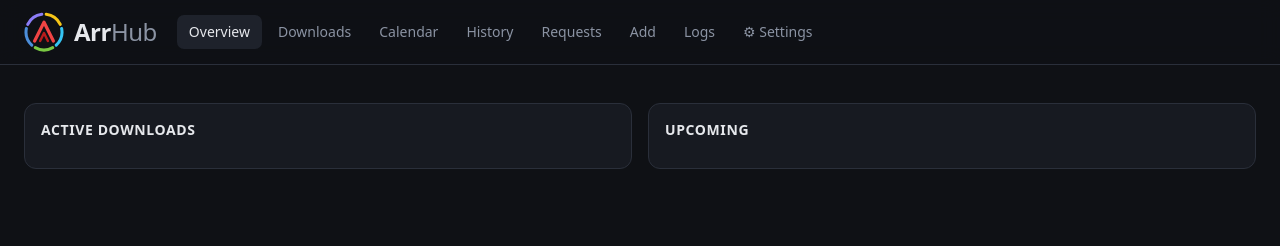
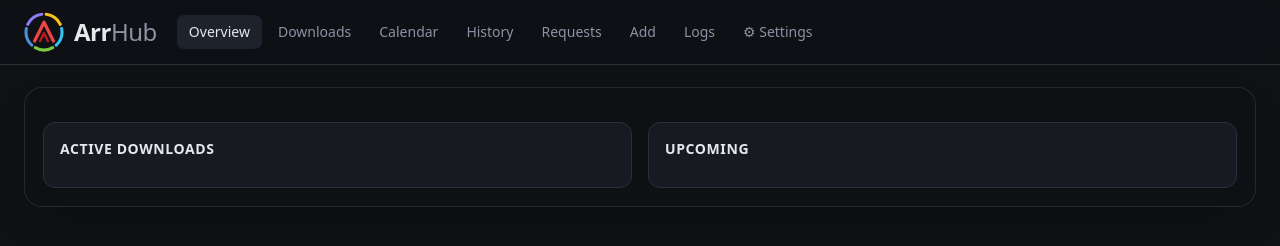
Before and after one commit to moordrak/ArrHub, a website: page public/index.html in a window 1280 px wide. Drawn offline with Linux system fonts and the light colour scheme; no server answers.

Commit message:
Release 1.12.1: 70%-transparent frame behind every tab
Co-Authored-By: Claude Opus 5.5 <noreply@anthropic.com>
Claude-Session: https://claude.ai/code/session_019WLh2Y7R5hnFwEuNHauMD5

```diff
--- a/package.json
+++ b/package.json
@@ -1,6 +1,6 @@
 {
   "name": "arrhub",
-  "version": "1.12.0",
+  "version": "1.12.1",
   "description": "One dashboard for Radarr, Sonarr, NZBGet, qBittorrent and Seerr",
   "main": "server.js",
   "scripts": { "start": "node server.js" },
--- a/public/index.html
+++ b/public/index.html
@@ -35,6 +35,9 @@ nav button.on{color:var(--text);background:var(--panel2)}
 .speeds{margin-left:auto;display:flex;gap:16px;font-family:var(--mono);font-size:12.5px;color:var(--muted)}
 .speeds b{color:var(--text);font-weight:600}
 main{max-width:1400px;margin:0 auto;padding:22px 24px 60px}
+/* every tab sits on one frame: 30 % opaque, so the dynamic background stays visible around the cards */
+main>section{background:color-mix(in srgb,var(--bg) 30%,transparent);border:1px solid color-mix(in srgb,var(--line) 75%,transparent);border-radius:18px;padding:18px;box-shadow:0 18px 50px -28px rgb(0 0 0 / .55)}
+@media(max-width:560px){main{padding:14px 10px 40px}main>section{padding:10px;border-radius:14px}}
 .grid{display:grid;gap:16px}
 .g4{grid-template-columns:repeat(auto-fit,minmax(230px,1fr))}
 .g2{grid-template-columns:repeat(2,minmax(0,1fr))}
```
Also changed, not shown: .github/releases/v1.12.1.md (added).
